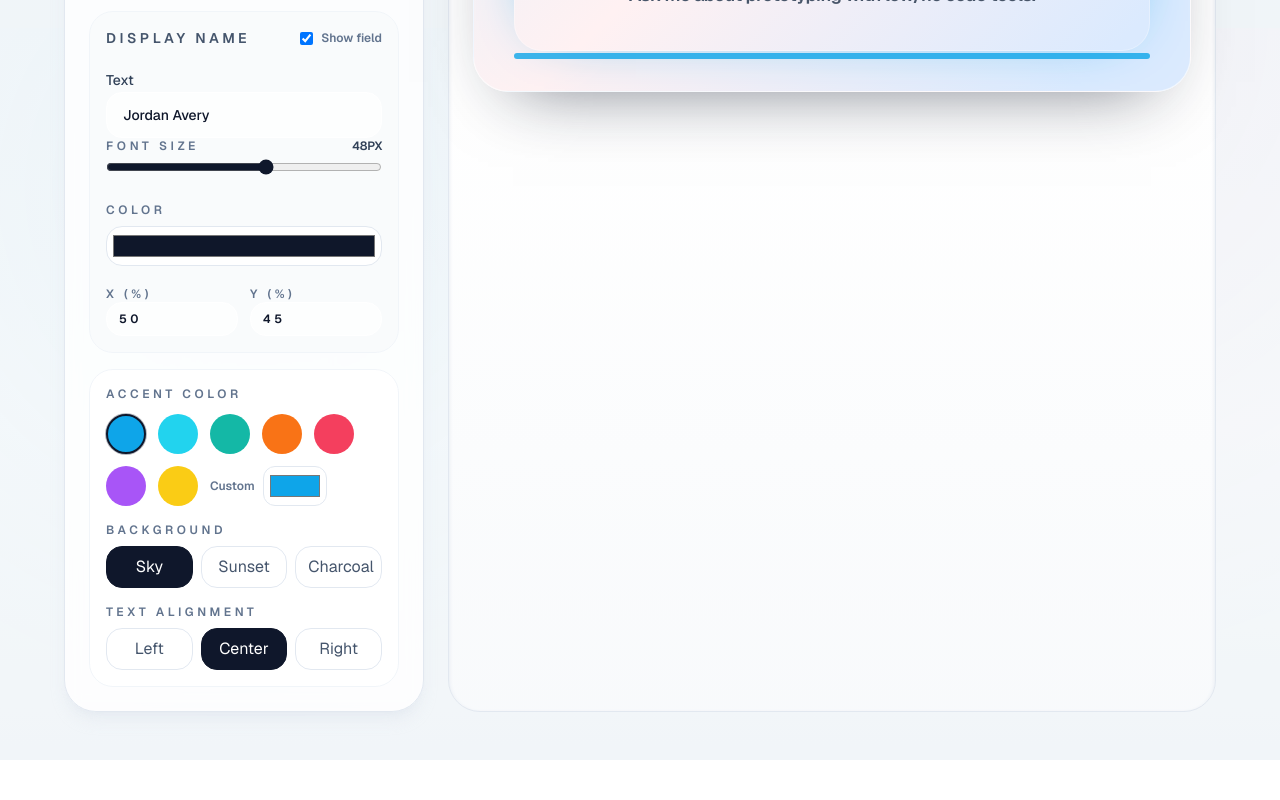
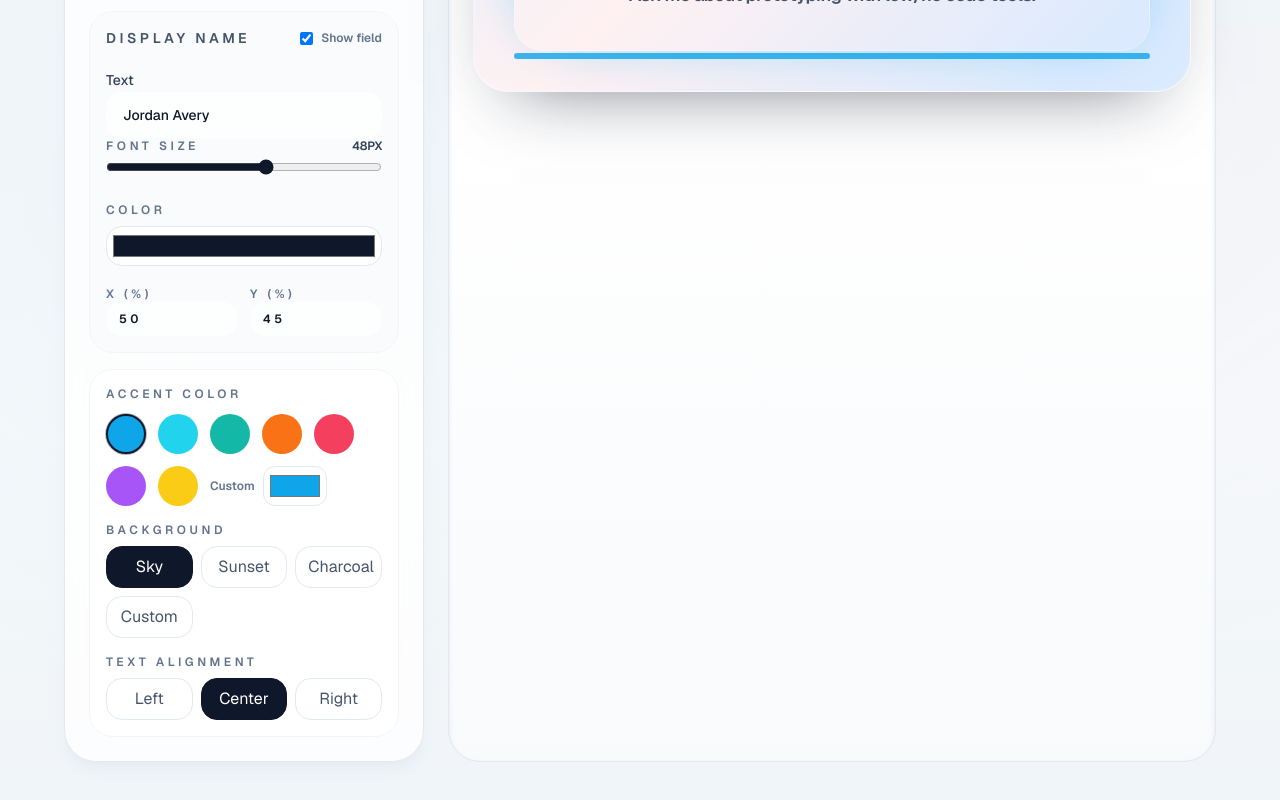
Before and after one commit to khiem90/Hello-Tag, a Next.js app: page / in a window 1280 px wide. Shown: the part 772-1572 px from the top of the page. Before the commit the page ends 1532 px from the top, so only its background shows below. Built offline with nearby package versions, Linux system fonts and the light colour scheme.

Commit message:
Add custom background option

```diff
--- a/src/app/page.tsx
+++ b/src/app/page.tsx
@@ -46,7 +46,7 @@ export default function Home() {
 
   const handleThemeChange = (
     update: Partial<
-      Pick<NameTagData, "accent" | "background" | "textAlign">
+      Pick<NameTagData, "accent" | "background" | "textAlign" | "customBackground">
     >,
   ) => {
     setTag((prev) => ({ ...prev, ...update }));
--- a/src/components/name-tag/name-tag-canvas.tsx
+++ b/src/components/name-tag/name-tag-canvas.tsx
@@ -45,11 +45,18 @@ export function NameTagCanvas({
   onFieldPositionChange,
 }: NameTagCanvasProps) {
   const cardRef = useRef<HTMLDivElement>(null);
-  const theme = backgroundThemes[tag.background];
+  const theme =
+    tag.background === "custom"
+      ? null
+      : backgroundThemes[tag.background];
 
   const visibleFields = fieldOrder
     .map((key) => tag.fields[key])
     .filter((field) => field.visible);
+  const cardBackgroundStyle =
+    tag.background === "custom"
+      ? { background: tag.customBackground }
+      : { backgroundImage: theme?.gradient };
 
   return (
     <section className="rounded-[32px] border border-slate-200 bg-gradient-to-b from-white via-white to-slate-50 p-6 shadow-inner shadow-slate-200">
@@ -75,9 +82,7 @@ export function NameTagCanvas({
         <div
           ref={cardRef}
           className="relative aspect-[3/2] w-full max-w-3xl overflow-hidden rounded-[36px] border border-white/60 p-10 shadow-[0_30px_70px_-40px_rgba(15,23,42,0.65)]"
-          style={{
-            backgroundImage: theme.gradient,
-          }}
+          style={cardBackgroundStyle}
         >
           <div
             className="absolute inset-10 rounded-[28px] border border-white/30"
--- a/src/components/name-tag/name-tag-form.tsx
+++ b/src/components/name-tag/name-tag-form.tsx
@@ -23,7 +23,9 @@ type NameTagFormProps = {
     update: Partial<NameTagData["fields"][NameTagFieldKey]>,
   ) => void;
   onThemeChange: (
-    update: Partial<Pick<NameTagData, "accent" | "background" | "textAlign">>,
+    update: Partial<
+      Pick<NameTagData, "accent" | "background" | "textAlign" | "customBackground">
+    >,
   ) => void;
   onReset: () => void;
 };
@@ -299,7 +301,34 @@ export function NameTagForm({
                   );
                 },
               )}
+              <button
+                type="button"
+                onClick={() => onThemeChange({ background: "custom" })}
+                className={`rounded-2xl border px-3 py-2 text-xs font-semibold transition ${
+                  tag.background === "custom"
+                    ? "border-slate-900 bg-slate-900 text-white"
+                    : "border-slate-200 text-slate-600 hover:border-slate-400"
+                }`}
+              >
+                Custom
+              </button>
             </div>
+            {tag.background === "custom" ? (
+              <label className="mt-3 flex flex-col gap-2 text-xs font-semibold uppercase tracking-[0.3em] text-slate-500">
+                Custom color
+                <input
+                  type="color"
+                  value={tag.customBackground}
+                  onChange={(event) =>
+                    onThemeChange({
+                      background: "custom",
+                      customBackground: event.target.value,
+                    })
+                  }
+                  className="h-10 w-full cursor-pointer rounded-2xl border border-slate-200 bg-white p-1"
+                />
+              </label>
+            ) : null}
           </div>
 
           <div className="space-y-2">
--- a/src/lib/name-tag.ts
+++ b/src/lib/name-tag.ts
@@ -133,12 +133,14 @@ export const createDefaultTag = (): NameTagData => ({
   fields: createFields(),
   accent: accentPalette[0],
   background: "sky",
+  customBackground: "#f8fafc",
   textAlign: "center",
 });
 
 export const cloneTag = (tag: NameTagData): NameTagData => ({
   accent: tag.accent,
   background: tag.background,
+  customBackground: tag.customBackground,
   textAlign: tag.textAlign,
   fields: fieldOrder.reduce(
     (acc, key) => ({
--- a/src/types/name-tag.ts
+++ b/src/types/name-tag.ts
@@ -19,11 +19,13 @@ export type NameTagField = {
 export type NameTagData = {
   fields: Record<NameTagFieldKey, NameTagField>;
   accent: string;
-  background: NameTagBackgroundKey;
+  background: NameTagBackgroundOption;
+  customBackground: string;
   textAlign: "left" | "center" | "right";
 };
 
 export type NameTagBackgroundKey = "sky" | "sunset" | "charcoal";
+export type NameTagBackgroundOption = NameTagBackgroundKey | "custom";
 
 export type NameTagFieldUpdate = Partial<
   Omit<NameTagField, "id" | "label">
```
